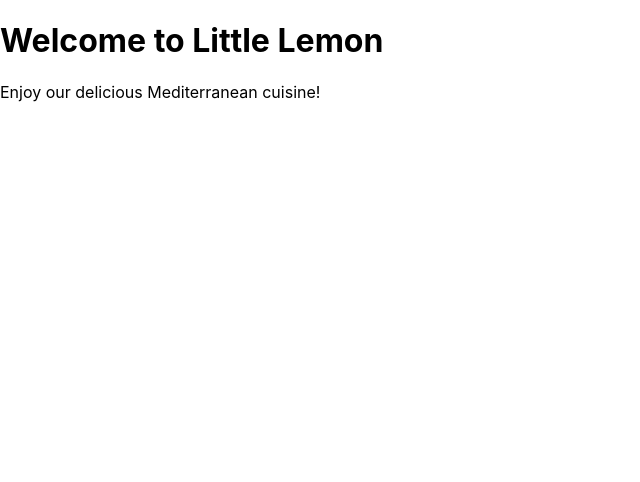
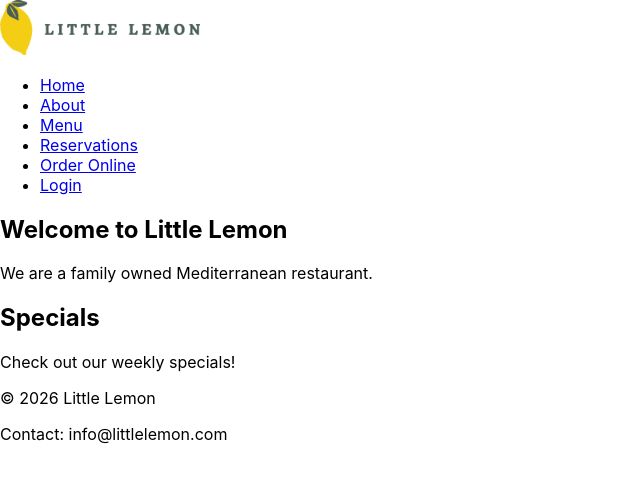
Before and after one commit to MatheeshaAnjana/Little_Lemon_Restaurant_App, a React (Create React App) app in the folder little_lemon/: page / in a window 1280 px wide. Shown: the top 482 px of the page, without its empty margins (0-640 px from the left). Built offline with nearby package versions, Linux system fonts and the light colour scheme.

Commit message:
Setting up the HTML document

```diff
--- a/little_lemon/src/App.js
+++ b/little_lemon/src/App.js
@@ -1,11 +1,16 @@
-import './App.css';
+import Header from "./Header";
+import Nav from "./Nav";
+import Main from "./Main";
+import Footer from "./Footer";
 
 function App() {
   return (
-    <div>
-      <h1>Welcome to Little Lemon</h1>
-      <p>Enjoy our delicious Mediterranean cuisine!</p>
-    </div>
+    <>
+      <Header />
+      <Nav />
+      <Main />
+      <Footer />
+    </>
   );
 }
 
--- /dev/null
+++ b/little_lemon/src/Footer.js
@@ -0,0 +1,10 @@
+function Footer() {
+  return (
+    <footer>
+      <p>© 2026 Little Lemon</p>
+      <p>Contact: info@littlelemon.com</p>
+    </footer>
+  );
+}
+
+export default Footer;
--- /dev/null
+++ b/little_lemon/src/Header.js
@@ -0,0 +1,14 @@
+import logo from "./logo.jpg";
+function Header() {
+  return (
+    <header>
+      <img
+        src={logo}
+        alt="Little Lemon Logo"
+        width="200"
+      />
+    </header>
+  );
+}
+
+export default Header;
--- /dev/null
+++ b/little_lemon/src/Main.js
@@ -0,0 +1,17 @@
+function Main() {
+  return (
+    <main>
+      <section>
+        <h1>Welcome to Little Lemon</h1>
+        <p>We are a family owned Mediterranean restaurant.</p>
+      </section>
+
+      <section>
+        <h2>Specials</h2>
+        <p>Check out our weekly specials!</p>
+      </section>
+    </main>
+  );
+}
+
+export default Main;
--- /dev/null
+++ b/little_lemon/src/Nav.js
@@ -0,0 +1,16 @@
+function Nav() {
+  return (
+    <nav>
+      <ul>
+        <li><a href="#">Home</a></li>
+        <li><a href="#">About</a></li>
+        <li><a href="#">Menu</a></li>
+        <li><a href="#">Reservations</a></li>
+        <li><a href="#">Order Online</a></li>
+        <li><a href="#">Login</a></li>
+      </ul>
+    </nav>
+  );
+}
+
+export default Nav;
```
Also changed, not shown: little_lemon/src/logo.jpg (added).
